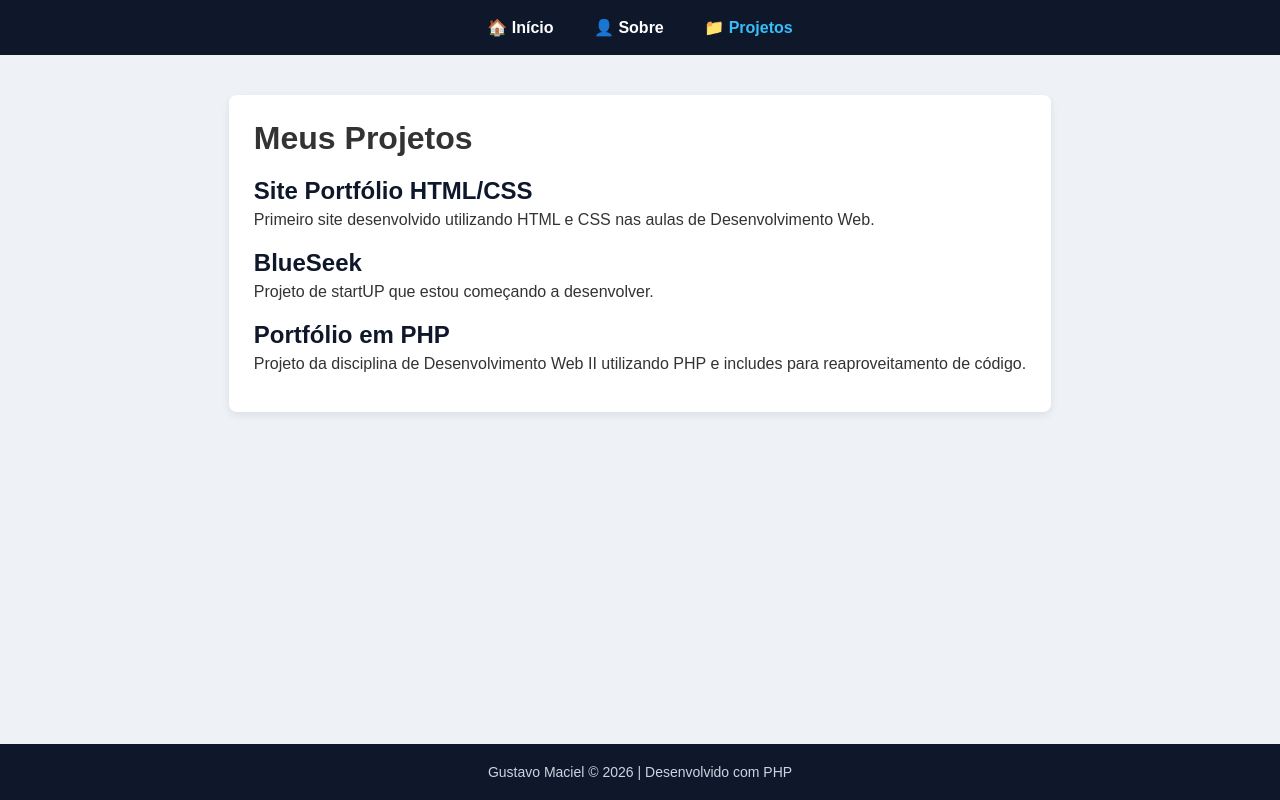
After one commit to macielgustavo80/2026-DWII, a PHP site: page /projetos.php in a window 1280 px wide. The commit adds this page. Run offline with PHP 8.4, Linux system fonts and the light colour scheme.

Commit message:
feat: desafio aula03 - portfolio dinamico com PHP

```diff
--- a/01_php-intro/includes/cabecalho.php
+++ b/01_php-intro/includes/cabecalho.php
@@ -1,12 +1,7 @@
-<!-- includes/cabecalho.php -->
 
-<nav style="background: #3b579d; padding: 15px 30px; font-family: Arial, sans-serif;">
-    <a href="index.php"
-       style="color: white; text-decoration: none; margin-right: 20px; font-weight: bold;">
-        🏠 Início
-    </a>
-    <a href="sobre.php"
-       style="color: white; text-decoration: none; font-weight: bold;">
-        👤 Sobre
-    </a>
-</nav>
+
+<header>
+
+<?php include 'nav.php'; ?>
+
+</header>
--- /dev/null
+++ b/01_php-intro/includes/nav.php
@@ -0,0 +1,11 @@
+<?php
+$estilo_inicio   = ($pagina_atual == "inicio") ? 'style="color:#38bdf8;"' : '';
+$estilo_sobre    = ($pagina_atual == "sobre") ? 'style="color:#38bdf8;"' : '';
+$estilo_projetos = ($pagina_atual == "projetos") ? 'style="color:#38bdf8;"' : '';
+?>
+
+<nav>
+    <a href="index.php" <?php echo $estilo_inicio; ?>>🏠 Início</a>
+    <a href="sobre.php" <?php echo $estilo_sobre; ?>>👤 Sobre</a>
+    <a href="projetos.php" <?php echo $estilo_projetos; ?>>📁 Projetos</a>
+</nav>
--- a/01_php-intro/includes/rodape.php
+++ b/01_php-intro/includes/rodape.php
@@ -1,7 +1,5 @@
-<!-- includes/rodape.php -->
-<footer style="background: #010000; color: #6b7280; text-align: center;
-               padding: 20px; margin-top: 60px; font-family: Arial, sans-serif;
-               font-size: 14px; position: fixed; bottom: 0; width: 100%;">
+
+<footer >
     <?php echo $nome; ?> &copy; <?php echo date("Y"); ?>
     | Desenvolvido com PHP
 </footer>
--- /dev/null
+++ b/01_php-intro/includes/style.css
@@ -0,0 +1,98 @@
+
+*{
+    margin:0;
+    padding:0;
+    box-sizing:border-box;
+}
+
+
+body{
+    font-family: Arial, Helvetica, sans-serif;
+    background:#eef2f7;
+    color:#333;
+    min-height:100vh;
+    display:flex;
+    flex-direction:column;
+}
+
+
+nav{
+    background:#0f172a;
+    padding:18px;
+    text-align:center;
+}
+
+nav a{
+    color:white;
+    text-decoration:none;
+    margin:0 18px;
+    font-size:16px;
+    font-weight:600;
+}
+
+nav a:hover{
+    color:#38bdf8;
+}
+
+
+.hero{
+    text-align:center;
+    padding:70px 20px;
+    background:white;
+    border-bottom:1px solid #ddd;
+}
+
+.hero h1{
+    font-size:36px;
+    margin-bottom:10px;
+    color:#0f172a;
+}
+
+.hero p{
+    font-size:18px;
+    color:#555;
+}
+
+
+.container, div{
+    max-width:850px;
+    margin:40px auto;
+    padding:25px;
+    background:white;
+    border-radius:8px;
+    box-shadow:0 3px 8px rgba(0,0,0,0.08);
+}
+
+
+h1{
+    margin-bottom:20px;
+}
+
+h2{
+    margin-top:20px;
+    margin-bottom:6px;
+    color:#0f172a;
+}
+
+
+p{
+    margin-bottom:14px;
+}
+
+
+a{
+    color:#2563eb;
+}
+
+a:hover{
+    text-decoration:underline;
+}
+
+footer{
+    margin-top:auto;
+    background:#0f172a;
+    color:#cbd5e1;
+    text-align:center;
+    padding:20px;
+    font-size:14px;
+}
--- /dev/null
+++ b/01_php-intro/projetos.php
@@ -0,0 +1,47 @@
+<!--
+  Disciplina : Desenvolvimento Web II (DWII)
+  Aula       : 03 - PHP Intro
+  Autor      : Gustavo Maciel
+  Data       : 09/03/2026
+-->
+
+<?php
+
+$nome = "Gustavo Maciel";
+$pagina_atual = "projetos";
+
+?>
+
+<!DOCTYPE html>
+<html lang="pt-BR">
+
+<head>
+<meta charset="UTF-8">
+<title>Projetos - <?php echo $nome; ?></title>
+ <link rel="stylesheet" href="includes/style.css">
+</head>
+
+<body >
+
+<?php include 'includes/cabecalho.php'; ?>
+
+<div >
+
+<h1>Meus Projetos</h1>
+
+<h2>Site Portfólio HTML/CSS</h2>
+<p>Primeiro site desenvolvido utilizando HTML e CSS nas aulas de
+Desenvolvimento Web.</p>
+
+<h2>BlueSeek</h2>
+<p>Projeto de startUP que estou começando a desenvolver.</p>
+
+<h2>Portfólio em PHP</h2>
+<p>Projeto da disciplina de Desenvolvimento Web II utilizando PHP e
+includes para reaproveitamento de código.</p>
+
+</div>
+
+<?php include 'includes/rodape.php'; ?>
+</body>
+</html>
```
Also changed, not shown: 01_php-intro/index.php (+1 -38 lines), 01_php-intro/sobre.php (+5 -4 lines).
